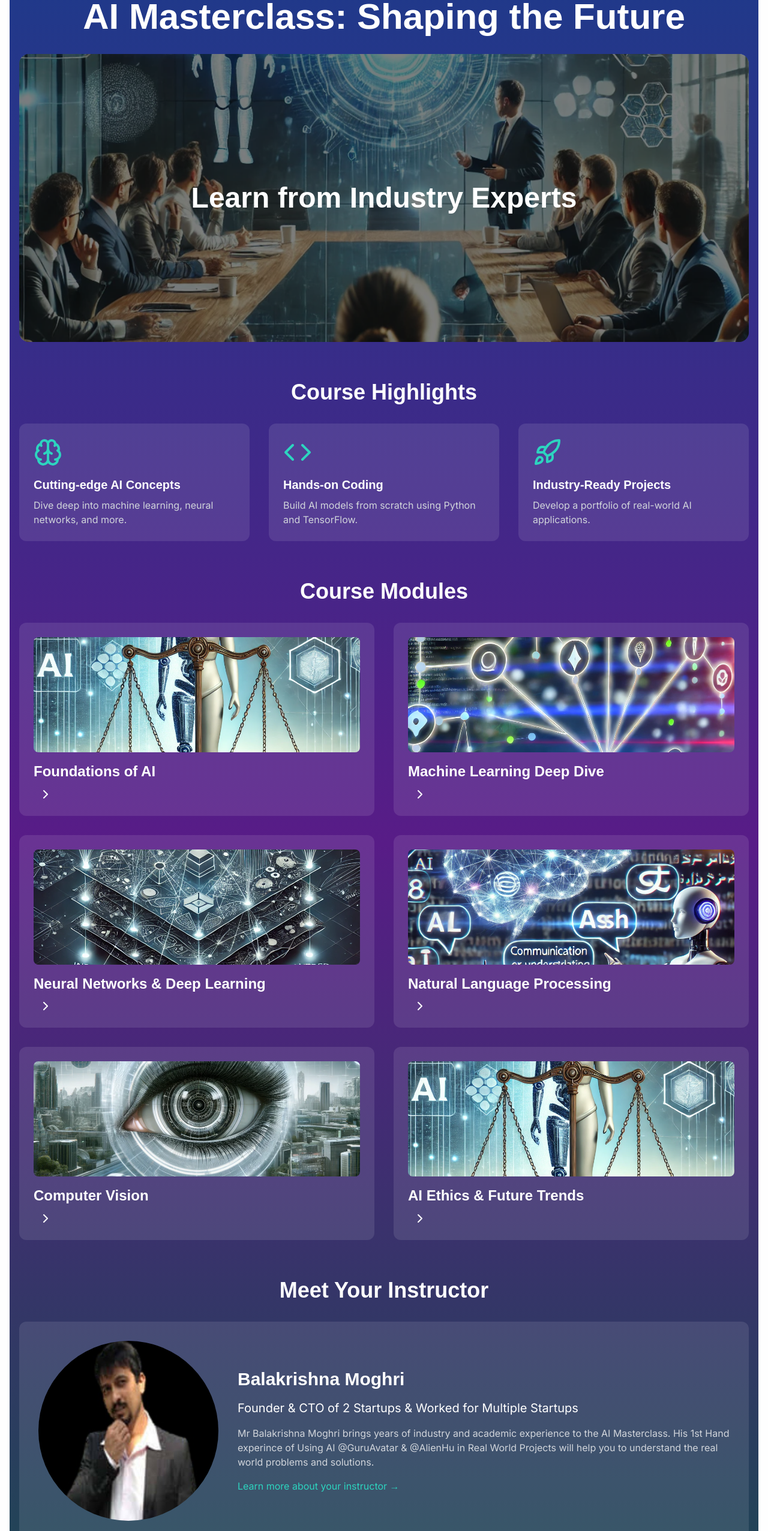
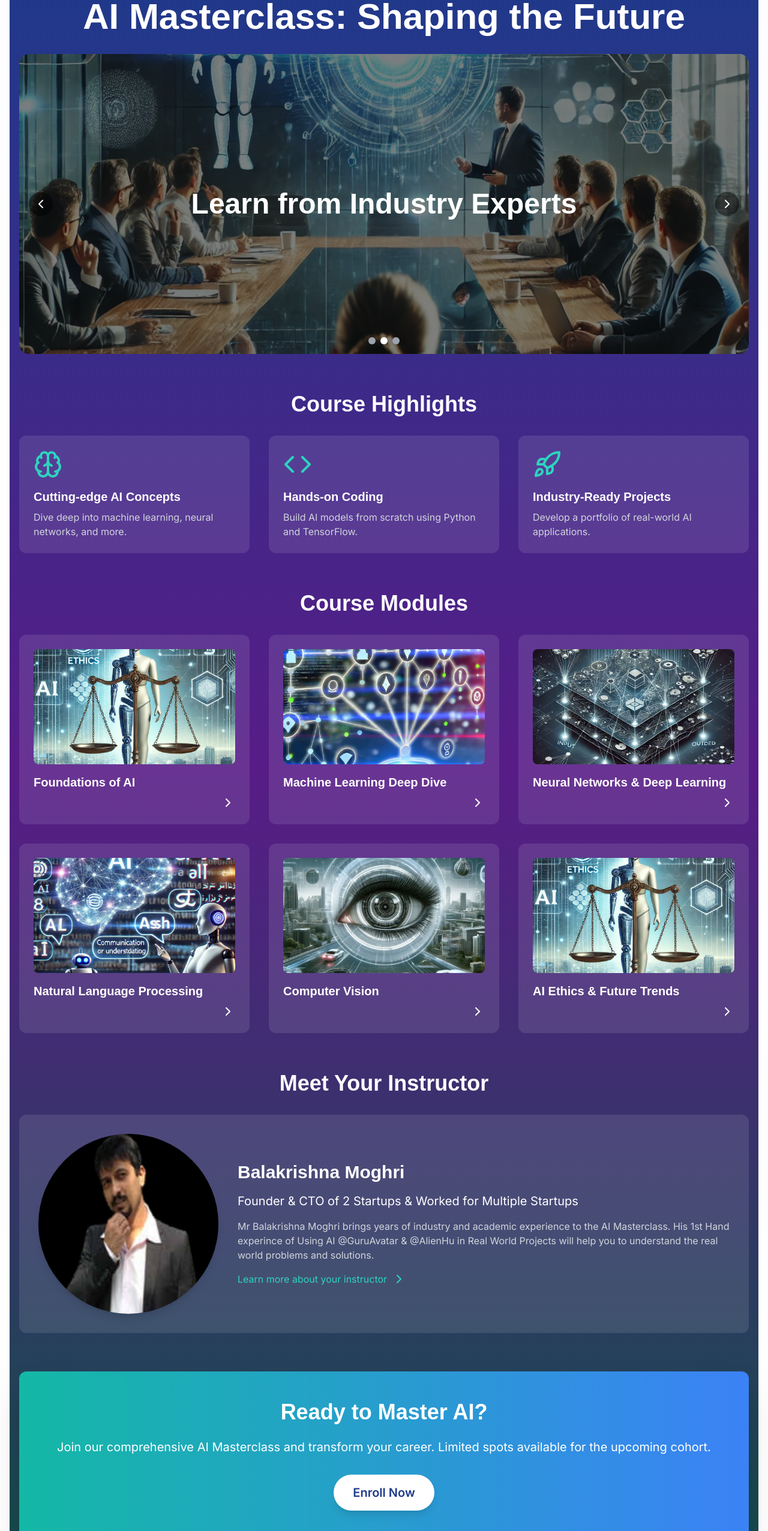
Before and after one commit to moghribalakrishna/GuruAvatar.org, a Next.js app: page /ai-masterclass in a window 1280 px wide. Shown: the part 234-2786 px from the top of the page at 60% size. Built offline with nearby package versions, Linux system fonts and the light colour scheme; no server answers.

Commit message:
Using register form, & some cosmetic changes for ai-master class form

```diff
--- a/app/ai-masterclass/computer-vision/page.tsx
+++ b/app/ai-masterclass/computer-vision/page.tsx
@@ -93,7 +93,7 @@ const ComputerVisionPage = () => {
           animate={{ opacity: 1 }}
           transition={{ duration: 0.5, delay: 0.9 }}
         >
-          <Link href="/ai-masterclass/enroll" className="bg-teal-500 text-white px-8 py-4 rounded-full text-xl font-semibold hover:bg-teal-600 transition duration-300 inline-block">
+          <Link href="/ai-masterclass/register" className="bg-teal-500 text-white px-8 py-4 rounded-full text-xl font-semibold hover:bg-teal-600 transition duration-300 inline-block">
             Enroll Now
           </Link>
         </motion.div>
--- a/app/ai-masterclass/enroll/page.tsx
+++ b/app/ai-masterclass/enroll/page.tsx
@@ -1,4 +1,4 @@
-// File: app/ai-masterclass/enroll/page.tsx
+// File: app/ai-masterclass/register/page.tsx
 'use client';
 
 import React, { useState } from 'react';
--- a/app/ai-masterclass/ethics-and-trends/page.tsx
+++ b/app/ai-masterclass/ethics-and-trends/page.tsx
@@ -93,7 +93,7 @@ const AIEthicsAndTrendsPage = () => {
           animate={{ opacity: 1 }}
           transition={{ duration: 0.5, delay: 0.9 }}
         >
-          <Link href="/ai-masterclass/enroll" className="bg-teal-500 text-white px-8 py-4 rounded-full text-xl font-semibold hover:bg-teal-600 transition duration-300 inline-block">
+          <Link href="/ai-masterclass/register" className="bg-teal-500 text-white px-8 py-4 rounded-full text-xl font-semibold hover:bg-teal-600 transition duration-300 inline-block">
             Enroll Now
           </Link>
         </motion.div>
--- a/app/ai-masterclass/foundations/page.tsx
+++ b/app/ai-masterclass/foundations/page.tsx
@@ -93,7 +93,7 @@ const FoundationsOfAIPage = () => {
           animate={{ opacity: 1 }}
           transition={{ duration: 0.5, delay: 0.9 }}
         >
-          <Link href="/ai-masterclass/enroll" className="bg-teal-500 text-white px-8 py-4 rounded-full text-xl font-semibold hover:bg-teal-600 transition duration-300 inline-block">
+          <Link href="/ai-masterclass/register" className="bg-teal-500 text-white px-8 py-4 rounded-full text-xl font-semibold hover:bg-teal-600 transition duration-300 inline-block">
             Enroll Now
           </Link>
         </motion.div>
--- a/app/ai-masterclass/instructor/page.tsx
+++ b/app/ai-masterclass/instructor/page.tsx
@@ -78,7 +78,7 @@ const InstructorPage = () => {
             Join Mr Balakrishna Moghri in this immersive AI Masterclass and gain insights from one of the field's leading experts.
           </p>
           <a
-            href="/ai-masterclass/enroll"
+            href="/ai-masterclass/register"
             className="bg-teal-500 text-white px-8 py-4 rounded-full text-xl font-semibold hover:bg-teal-600 transition duration-300 inline-flex items-center"
           >
             <BookOpen className="mr-2" />
--- a/app/ai-masterclass/machine-learning/page.tsx
+++ b/app/ai-masterclass/machine-learning/page.tsx
@@ -93,7 +93,7 @@ const MachineLearningPage = () => {
           animate={{ opacity: 1 }}
           transition={{ duration: 0.5, delay: 0.9 }}
         >
-          <Link href="/ai-masterclass/enroll" className="bg-teal-500 text-white px-8 py-4 rounded-full text-xl font-semibold hover:bg-teal-600 transition duration-300 inline-block">
+          <Link href="/ai-masterclass/register" className="bg-teal-500 text-white px-8 py-4 rounded-full text-xl font-semibold hover:bg-teal-600 transition duration-300 inline-block">
             Enroll Now
           </Link>
         </motion.div>
--- a/app/ai-masterclass/neural-networks/page.tsx
+++ b/app/ai-masterclass/neural-networks/page.tsx
@@ -93,7 +93,7 @@ const NeuralNetworksPage = () => {
           animate={{ opacity: 1 }}
           transition={{ duration: 0.5, delay: 0.9 }}
         >
-          <Link href="/ai-masterclass/enroll" className="bg-teal-500 text-white px-8 py-4 rounded-full text-xl font-semibold hover:bg-teal-600 transition duration-300 inline-block">
+          <Link href="/ai-masterclass/register" className="bg-teal-500 text-white px-8 py-4 rounded-full text-xl font-semibold hover:bg-teal-600 transition duration-300 inline-block">
             Enroll Now
           </Link>
         </motion.div>
--- a/app/ai-masterclass/nlp/page.tsx
+++ b/app/ai-masterclass/nlp/page.tsx
@@ -93,7 +93,7 @@ const NLPPage = () => {
           animate={{ opacity: 1 }}
           transition={{ duration: 0.5, delay: 0.9 }}
         >
-          <Link href="/ai-masterclass/enroll" className="bg-teal-500 text-white px-8 py-4 rounded-full text-xl font-semibold hover:bg-teal-600 transition duration-300 inline-block">
+          <Link href="/ai-masterclass/register" className="bg-teal-500 text-white px-8 py-4 rounded-full text-xl font-semibold hover:bg-teal-600 transition duration-300 inline-block">
             Enroll Now
           </Link>
         </motion.div>
--- a/app/ai-masterclass/page.tsx
+++ b/app/ai-masterclass/page.tsx
@@ -1,11 +1,10 @@
-// File: app/ai-masterclass/page.tsx
 'use client';
 
 import React, { useState, useEffect } from 'react';
 import { motion } from 'framer-motion';
 import Link from 'next/link';
 import Image from 'next/image';
-import { Brain, Zap, Users, Globe, Book, Code, Rocket, ChevronRight } from 'lucide-react';
+import { Brain, Zap, Users, Globe, Book, Code, Rocket, ChevronRight, ChevronLeft } from 'lucide-react';
 
 const AIMasterclassPage = () => {
   const [currentSlide, setCurrentSlide] = useState(0);
@@ -22,11 +21,14 @@ const AIMasterclassPage = () => {
     return () => clearInterval(timer);
   }, []);
 
+  const nextSlide = () => setCurrentSlide((prevSlide) => (prevSlide + 1) % slides.length);
+  const prevSlide = () => setCurrentSlide((prevSlide) => (prevSlide - 1 + slides.length) % slides.length);
+
   return (
     <div className="min-h-screen bg-gradient-to-b from-blue-900 via-purple-900 to-teal-900 text-white">
       <div className="container mx-auto px-4 py-16">
         <motion.h1
-          className="text-6xl font-bold mb-8 text-center"
+          className="text-5xl md:text-6xl font-bold mb-8 text-center"
           initial={{ opacity: 0, y: -50 }}
           animate={{ opacity: 1, y: 0 }}
           transition={{ duration: 0.5 }}
@@ -35,7 +37,7 @@ const AIMasterclassPage = () => {
         </motion.h1>
 
         {/* Hero Slider */}
-        <div className="relative h-[60vh] mb-16 overflow-hidden rounded-2xl">
+        <div className="relative h-[400px] md:h-[500px] mb-16 overflow-hidden rounded-2xl">
         {slides.map((slide, index) => (
           <motion.div
             key={index}
@@ -44,12 +46,34 @@ const AIMasterclassPage = () => {
             animate={{ opacity: index === currentSlide ? 1 : 0 }}
             transition={{ duration: 1 }}
           >
-              <Image src={slide.image} alt={slide.title} layout="fill" objectFit="cover" />
+            <Image
+              src={slide.image}
+              alt={slide.title}
+              layout="fill"
+              objectFit="cover"
+              quality={100}
+              priority={index === 0}
+            />
             <div className="absolute inset-0 bg-black bg-opacity-50 flex items-center justify-center">
-                <h2 className="text-5xl font-bold text-center">{slide.title}</h2>
+              <h2 className="text-3xl md:text-5xl font-bold text-center px-4">{slide.title}</h2>
             </div>
           </motion.div>
         ))}
+          <button onClick={prevSlide} className="absolute left-4 top-1/2 transform -translate-y-1/2 bg-black bg-opacity-50 p-2 rounded-full">
+            <ChevronLeft className="w-6 h-6" />
+          </button>
+          <button onClick={nextSlide} className="absolute right-4 top-1/2 transform -translate-y-1/2 bg-black bg-opacity-50 p-2 rounded-full">
+            <ChevronRight className="w-6 h-6" />
+          </button>
+          <div className="absolute bottom-4 left-1/2 transform -translate-x-1/2 flex space-x-2">
+            {slides.map((_, index) => (
+              <button
+                key={index}
+                onClick={() => setCurrentSlide(index)}
+                className={`w-3 h-3 rounded-full ${index === currentSlide ? 'bg-white' : 'bg-gray-400'}`}
+              />
+            ))}
+          </div>
         </div>
 
         {/* Course Highlights */}
@@ -63,10 +87,11 @@ const AIMasterclassPage = () => {
             ].map((highlight, index) => (
               <motion.div
                 key={index}
-                className="bg-white bg-opacity-10 p-6 rounded-xl"
+                className="bg-white bg-opacity-10 p-6 rounded-xl transition-all duration-300 hover:bg-opacity-20 hover:shadow-lg"
                 initial={{ opacity: 0, y: 20 }}
                 animate={{ opacity: 1, y: 0 }}
                 transition={{ duration: 0.5, delay: index * 0.1 }}
+                whileHover={{ scale: 1.05 }}
               >
                 <highlight.icon className="w-12 h-12 text-teal-400 mb-4" />
                 <h3 className="text-xl font-semibold mb-2">{highlight.title}</h3>
@@ -78,7 +103,7 @@ const AIMasterclassPage = () => {
 
         <section className="mb-16">
           <h2 className="text-4xl font-bold mb-8 text-center">Course Modules</h2>
-          <div className="grid md:grid-cols-2 gap-8">
+          <div className="grid md:grid-cols-2 lg:grid-cols-3 gap-8">
             {[
               { title: "Foundations of AI", link: "/ai-masterclass/foundations", image: "/images/ai-masterclass/foundations-hero.webp" },
               { title: "Machine Learning Deep Dive", link: "/ai-masterclass/machine-learning", image: "/images/ai-masterclass/machine-learning-hero.webp" },
@@ -89,15 +114,15 @@ const AIMasterclassPage = () => {
             ].map((module, index) => (
               <Link href={module.link} key={index}>
                 <motion.div
-                  className="bg-white bg-opacity-10 p-6 rounded-xl hover:bg-opacity-20 transition-all duration-300 cursor-pointer"
-                  whileHover={{ scale: 1.05 }}
-                  whileTap={{ scale: 0.95 }}
+                  className="bg-white bg-opacity-10 p-6 rounded-xl hover:bg-opacity-20 transition-all duration-300 cursor-pointer h-full flex flex-col"
+                  whileHover={{ scale: 1.03 }}
+                  whileTap={{ scale: 0.98 }}
                 >
                   <div className="relative h-48 mb-4 rounded-lg overflow-hidden">
                     <Image src={module.image} alt={module.title} layout="fill" objectFit="cover" />
                   </div>
-                  <h3 className="text-2xl font-semibold mb-2">{module.title}</h3>
-                  <ChevronRight className="ml-2 inline-block" />
+                  <h3 className="text-xl font-semibold mb-2 flex-grow">{module.title}</h3>
+                  <ChevronRight className="ml-auto" />
                 </motion.div>
               </Link>
             ))}
@@ -108,7 +133,7 @@ const AIMasterclassPage = () => {
         <section className="mb-16">
           <h2 className="text-4xl font-bold mb-8 text-center">Meet Your Instructor</h2>
           <div className="bg-white bg-opacity-10 p-8 rounded-xl flex flex-col md:flex-row items-center">
-            <Image src="/founder-image.jpeg" alt="AI Instructor" width={300} height={300} className="rounded-full mb-6 md:mb-0 md:mr-8" />
+            <Image src="/founder-image.jpeg" alt="AI Instructor" width={300} height={300} className="rounded-full mb-6 md:mb-0 md:mr-8 shadow-lg" />
             <div>
               <h3 className="text-3xl font-bold mb-4">Balakrishna Moghri</h3>
               <p className="text-xl mb-4">Founder & CTO of 2 Startups & Worked for Multiple Startups</p>
@@ -116,8 +141,8 @@ const AIMasterclassPage = () => {
                 Mr Balakrishna Moghri brings years of industry and academic experience to the AI Masterclass.
                 His 1st Hand experince of Using AI @GuruAvatar & @AlienHu in Real World Projects will help you to understand the real world problems and solutions.
               </p>
-              <Link href="/ai-masterclass/instructor" className="text-teal-400 hover:text-teal-300 transition-colors duration-300">
-                Learn more about your instructor →
+              <Link href="/ai-masterclass/instructor" className="text-teal-400 hover:text-teal-300 transition-colors duration-300 inline-flex items-center">
+                Learn more about your instructor <ChevronRight className="ml-2" />
               </Link>
             </div>
           </div>
@@ -125,7 +150,7 @@ const AIMasterclassPage = () => {
 
         {/* Call to Action */}
         <motion.section
-          className="text-center"
+          className="text-center bg-gradient-to-r from-teal-500 to-blue-500 p-12 rounded-xl shadow-2xl"
           initial={{ opacity: 0 }}
           animate={{ opacity: 1 }}
           transition={{ duration: 0.5, delay: 0.5 }}
@@ -135,7 +160,7 @@ const AIMasterclassPage = () => {
             Join our comprehensive AI Masterclass and transform your career.
             Limited spots available for the upcoming cohort.
           </p>
-          <Link href="/ai-masterclass/enroll" className="bg-teal-500 text-white px-8 py-4 rounded-full text-xl font-semibold hover:bg-teal-600 transition duration-300 inline-block">
+          <Link href="/ai-masterclass/register" className="bg-white text-blue-900 px-8 py-4 rounded-full text-xl font-semibold hover:bg-gray-100 transition duration-300 inline-block shadow-lg">
             Enroll Now
           </Link>
         </motion.section>
```
Lines whose indentation alone changed are shown as unchanged.
